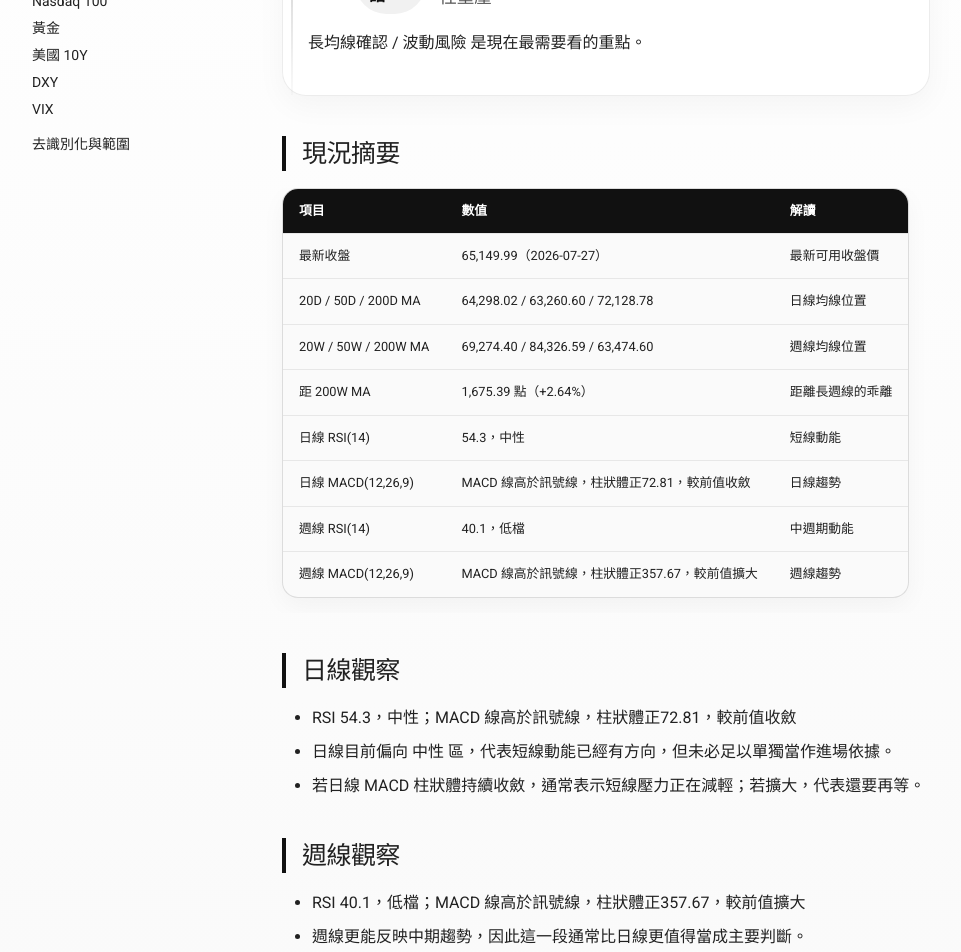
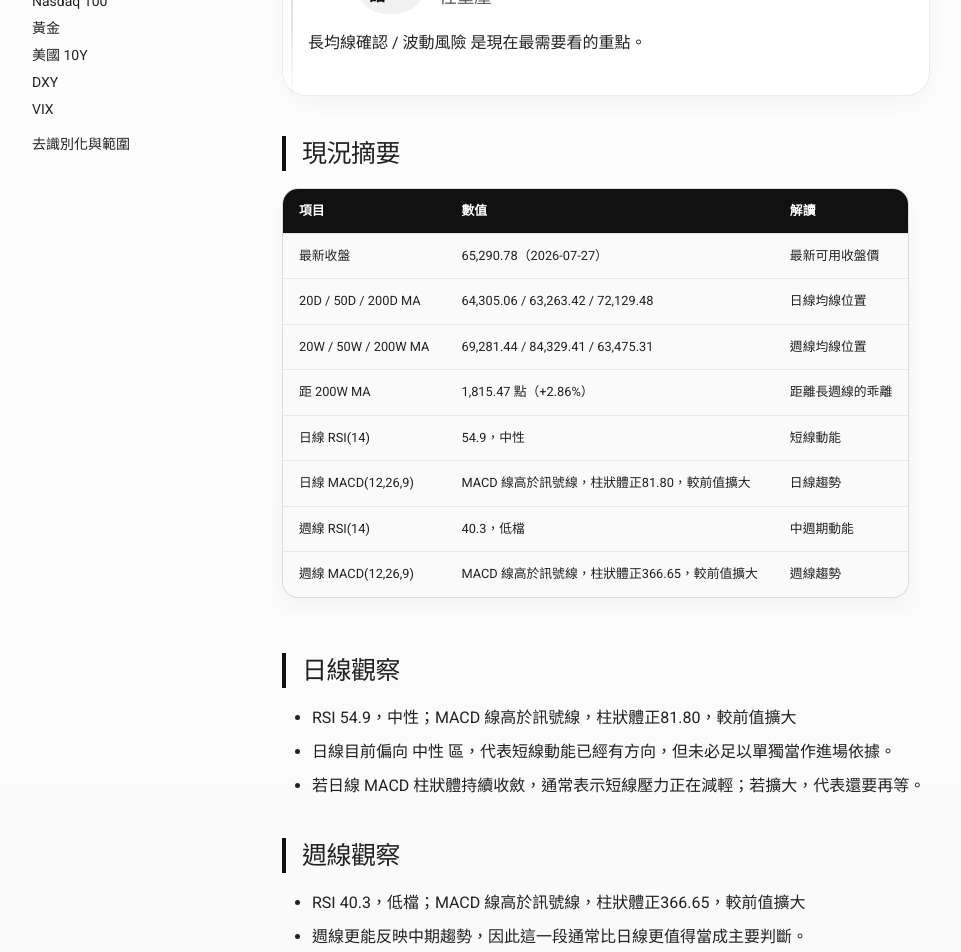
Before and after one commit to Larry-kang/market-regime-weekly, an MkDocs documentation site: the page built from docs/market/btc.md, in a window 1280 px wide and 1400 px high. Shown: the part 425-1377 px from the top of the window, without its empty margins (34-995 px from the left). Built offline with MkDocs 1.6.1 and Material for MkDocs 9.7.7, drawn with Linux system fonts in a browser that asks for light colours; comment, search, counter and statistics services are not loaded.

Commit message:
chore: generate weekly market reports

```diff
--- a/docs/market/btc.md
+++ b/docs/market/btc.md
@@ -20,22 +20,22 @@ date: 2026-07-27
 ## 現況摘要
 | 項目 | 數值 | 解讀 |
 |---|---|---|
-| 最新收盤 | 65,149.99（2026-07-27） | 最新可用收盤價 |
-| 20D / 50D / 200D MA | 64,298.02 / 63,260.60 / 72,128.78 | 日線均線位置 |
-| 20W / 50W / 200W MA | 69,274.40 / 84,326.59 / 63,474.60 | 週線均線位置 |
-| 距 200W MA | 1,675.39 點（+2.64%） | 距離長週線的乖離 |
-| 日線 RSI(14) | 54.3，中性 | 短線動能 |
-| 日線 MACD(12,26,9) | MACD 線高於訊號線，柱狀體正72.81，較前值收斂 | 日線趨勢 |
-| 週線 RSI(14) | 40.1，低檔 | 中週期動能 |
-| 週線 MACD(12,26,9) | MACD 線高於訊號線，柱狀體正357.67，較前值擴大 | 週線趨勢 |
+| 最新收盤 | 65,290.78（2026-07-27） | 最新可用收盤價 |
+| 20D / 50D / 200D MA | 64,305.06 / 63,263.42 / 72,129.48 | 日線均線位置 |
+| 20W / 50W / 200W MA | 69,281.44 / 84,329.41 / 63,475.31 | 週線均線位置 |
+| 距 200W MA | 1,815.47 點（+2.86%） | 距離長週線的乖離 |
+| 日線 RSI(14) | 54.9，中性 | 短線動能 |
+| 日線 MACD(12,26,9) | MACD 線高於訊號線，柱狀體正81.80，較前值擴大 | 日線趨勢 |
+| 週線 RSI(14) | 40.3，低檔 | 中週期動能 |
+| 週線 MACD(12,26,9) | MACD 線高於訊號線，柱狀體正366.65，較前值擴大 | 週線趨勢 |
 
 ## 日線觀察
-- RSI 54.3，中性；MACD 線高於訊號線，柱狀體正72.81，較前值收斂
+- RSI 54.9，中性；MACD 線高於訊號線，柱狀體正81.80，較前值擴大
 - 日線目前偏向 中性 區，代表短線動能已經有方向，但未必足以單獨當作進場依據。
 - 若日線 MACD 柱狀體持續收斂，通常表示短線壓力正在減輕；若擴大，代表還要再等。
 
 ## 週線觀察
-- RSI 40.1，低檔；MACD 線高於訊號線，柱狀體正357.67，較前值擴大
+- RSI 40.3，低檔；MACD 線高於訊號線，柱狀體正366.65，較前值擴大
 - 週線更能反映中期趨勢，因此這一段通常比日線更值得當成主要判斷。
 - 若週線 RSI 已在超買，或價格遠離 200W MA，代表趨勢雖強，但追價容錯率會明顯下降。
 
```
Also changed, not shown: docs/market/dxy.md (+6 -6 lines), docs/market/gold.md (+10 -10 lines), docs/market/taiex.md (+10 -10 lines), docs/weekly/2026-07-27.md (+4 -4 lines).
